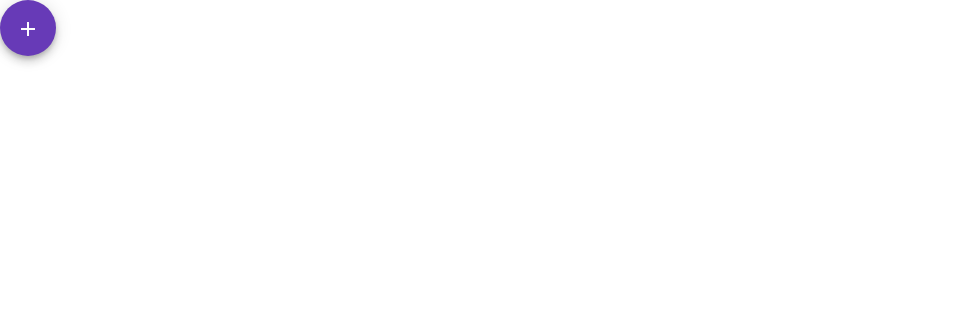
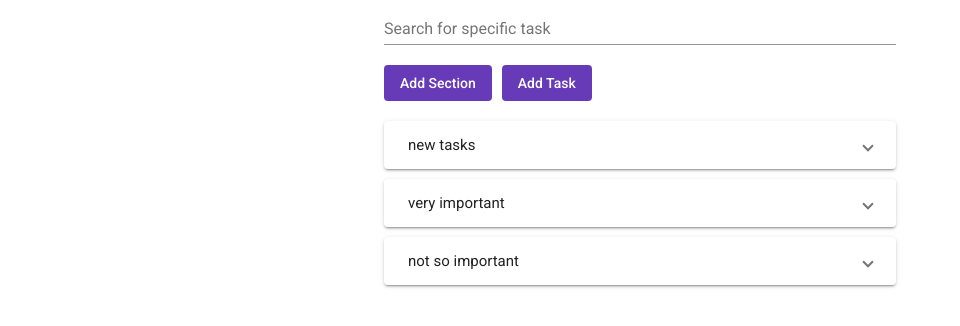
Before and after one commit to LoginowArthur/super-awesome-to-do-list-5000, an Angular app: page / in a window 1280 px wide. Shown: the top 326 px of the page, without its empty margins (0-960 px from the left). Built offline with nearby package versions, Linux system fonts and the light colour scheme.

Commit message:
add sections but still working on sections crud

```diff
--- a/src/app/app.component.html
+++ b/src/app/app.component.html
@@ -1,4 +1,15 @@
-<button (click)="addTask()" mat-fab color="primary" aria-label="add new task button">
-  <mat-icon>add</mat-icon>
-</button>
-<tasks-list></tasks-list>
+<div class="app-container">
+  <mat-form-field>
+    <mat-label>Search for specific task</mat-label>
+    <input matInput type="text">
+    <!-- <mat-icon matSuffix>search</mat-icon> -->
+  </mat-form-field>
+  <div class="buttons-container">
+    <button mat-flat-button  (click)="addSection()" color="primary">Add Section</button>
+    <button mat-flat-button  (click)="addTask()" color="primary">Add Task</button>
+  </div>
+  <!-- <button (click)="addTask()" mat-fab color="primary" aria-label="add new task button">
+    <mat-icon>add</mat-icon>
+  </button> -->
+  <tasks-list></tasks-list>
+</div>
--- a/src/app/app.component.scss
+++ b/src/app/app.component.scss
@@ -0,0 +1,15 @@
+.app-container {
+    width: 40%;
+    margin: auto;
+}
+
+.buttons-container {
+    margin-bottom: 20px;
+    button:not(:first-child) {
+        margin-left: 10px;
+    }
+}
+
+mat-form-field {
+    width: 100%;
+}
--- a/src/app/app.component.ts
+++ b/src/app/app.component.ts
@@ -1,5 +1,6 @@
 import { Component } from '@angular/core';
 import {MatDialog, MatDialogRef, MAT_DIALOG_DATA} from '@angular/material/dialog';
+import { SectionModalComponent } from './section-modal/section-modal.component';
 import { TaskModalComponent } from './task-modal/task-modal.component';
 
 
@@ -13,15 +14,19 @@ export class AppComponent {
 
   constructor (private dialog: MatDialog) {}
 
+  addSection() {
+    const dialogRef = this.dialog.open(SectionModalComponent, {
+      width: '300px',
+      height: '150px',
+      data: {},
+    });
+  }
+
   addTask() {
     const dialogRef = this.dialog.open(TaskModalComponent, {
       width: '400px',
-      height: '275px',
-      data: {}
-    });
-
-    dialogRef.afterClosed().subscribe(result => {
-      console.log('The dialog was closed');
+      height: '300px',
+      data: {},
     });
   }
 }
--- /dev/null
+++ b/src/app/section-modal/section-modal.component.html
@@ -0,0 +1,11 @@
+<form [formGroup]="sectionForm" class="section-form">
+    <mat-form-field class="full-width">
+      <mat-label>Section</mat-label>
+      <input matInput formControlName="sectionName" type="text">
+    </mat-form-field>
+
+    <footer>
+        <button (click)="onClickSave()" mat-stroked-button color="primary" cdkFocusInitial>save</button>
+        <button (click)="onClickClose()" mat-stroked-button color="warn">close</button>
+    </footer>
+</form>
--- /dev/null
+++ b/src/app/section-modal/section-modal.component.scss
@@ -0,0 +1,13 @@
+.section-form {
+    height: 100%;
+    width: 100%;
+}
+
+footer {
+    display: flex;
+    justify-content: space-between;
+}
+
+mat-form-field {
+    width: 100%;
+}
--- /dev/null
+++ b/src/app/section-modal/section-modal.component.ts
@@ -0,0 +1,34 @@
+import { Component, Inject, OnInit } from '@angular/core';
+import { FormControl, FormGroup, Validators } from '@angular/forms';
+import { MatDialogRef, MAT_DIALOG_DATA } from '@angular/material/dialog';
+import { TasksService } from '../tasks.service';
+
+@Component({
+  selector: 'app-section-modal',
+  templateUrl: './section-modal.component.html',
+  styleUrls: ['./section-modal.component.scss']
+})
+export class SectionModalComponent implements OnInit {
+
+  sectionForm = new FormGroup({
+    sectionName: new FormControl(this.data.title, [Validators.required]),
+  })
+
+  constructor(
+    private tasksService: TasksService,
+    public dialogRef: MatDialogRef<SectionModalComponent>,
+    @Inject(MAT_DIALOG_DATA) public data: any
+  ) { }
+
+  ngOnInit(): void {
+  }
+
+  onClickSave() {
+
+  }
+
+  onClickClose() {
+    this.dialogRef.close();
+  }
+
+}
--- a/src/app/task-modal/task-modal.component.html
+++ b/src/app/task-modal/task-modal.component.html
@@ -1,4 +1,9 @@
 <form [formGroup]="taskForm" class="task-form">
+  <mat-form-field class="full-width">
+    <mat-label>Section</mat-label>
+    <input matInput formControlName="taskDescription" type="text">
+  </mat-form-field>
+
   <mat-form-field class="full-width">
     <mat-label>Task</mat-label>
     <input matInput formControlName="taskName" type="text">
@@ -9,6 +14,7 @@
     <textarea matInput formControlName="taskDescription" type="text"></textarea>
   </mat-form-field>
 </form>
+
 <footer>
   <button (click)="onClickSave()" mat-stroked-button color="primary" cdkFocusInitial>save</button>
   <button (click)="onClickClose()" mat-stroked-button color="warn">close</button>
--- a/src/app/task-modal/task-modal.component.ts
+++ b/src/app/task-modal/task-modal.component.ts
@@ -8,7 +8,7 @@ import { TasksService } from '../tasks.service';
   templateUrl: './task-modal.component.html',
   styleUrls: ['./task-modal.component.scss']
 })
-export class TaskModalComponent  {
+export class TaskModalComponent implements OnInit {
   taskForm = new FormGroup({
     taskName: new FormControl(this.data.title, [Validators.required]),
     taskDescription: new FormControl(this.data.description)
@@ -19,6 +19,10 @@ export class TaskModalComponent  {
     public dialogRef: MatDialogRef<TaskModalComponent>,
     @Inject(MAT_DIALOG_DATA) public data: any
     ) {}
+
+    ngOnInit() {
+      console.log(this.tasksService.getSections());
+    }
 
     onClickSave(): void {
       const taskData = {
--- a/src/app/tasks-list/tasks-list.component.html
+++ b/src/app/tasks-list/tasks-list.component.html
@@ -1,6 +1,17 @@
-<ul>
+<!-- <ul>
     <li
     *ngFor="let task of tasksService.tasks; let i = index"
     (click)="onClickTask(i)"
     >{{task.title}} <span (click)="onClickRemove(i)">remove</span></li>
-</ul>
+</ul> -->
+
+<mat-expansion-panel *ngFor="let section of tasksService.sections">
+    <mat-expansion-panel-header>
+        <mat-panel-title>
+        {{section.title}}
+        </mat-panel-title>
+    </mat-expansion-panel-header>
+    <mat-list role="list">
+        <mat-list-item *ngFor="let task of section.tasks" role="listitem">{{task.title}}</mat-list-item>
+    </mat-list>
+</mat-expansion-panel>
--- a/src/app/tasks-list/tasks-list.component.scss
+++ b/src/app/tasks-list/tasks-list.component.scss
@@ -0,0 +1,4 @@
+mat-expansion-panel {
+    width: 100%;
+    margin-bottom: 10px;
+}
--- a/src/app/tasks.service.ts
+++ b/src/app/tasks.service.ts
@@ -4,7 +4,32 @@ import { Injectable } from '@angular/core';
   providedIn: 'root'
 })
 export class TasksService {
+  sections: any[] = [
+    {title: "new tasks", tasks: [
+      {title: "add sections", description: "add sections to group similar tasks"},
+      {title: "add icons to tasks to edit or remove", description: "add sections to group similar tasks"},
+      {title: "add autocomplete", description: "add sections to group similar tasks"},
+    ]},
+    {title: "very important", tasks: [{title: "pick up sasha", description: "pick her up before 6pm"}]},
+    {title: "not so important", tasks: [{title: "do laundry", description: "remember not to use so much bleach this time"}]}
+  ]
   tasks: any[] = [];
+
+  getSections(): string[] {
+    return this.sections.map(section => section.title)
+  }
+
+  addSection(sectionName: string): void {
+    this.sections = [...this.sections, {title: sectionName, tasks: []}]
+  }
+
+  removeSection(): void {
+
+  }
+
+  editSection(): void {
+
+  }
 
   readTask(taskIndex: number) {
     return this.tasks[taskIndex]
```
Also changed, not shown: src/app/app.module.ts (+11 -6 lines), 1 other file (tests, documents, lock files or other folders).
